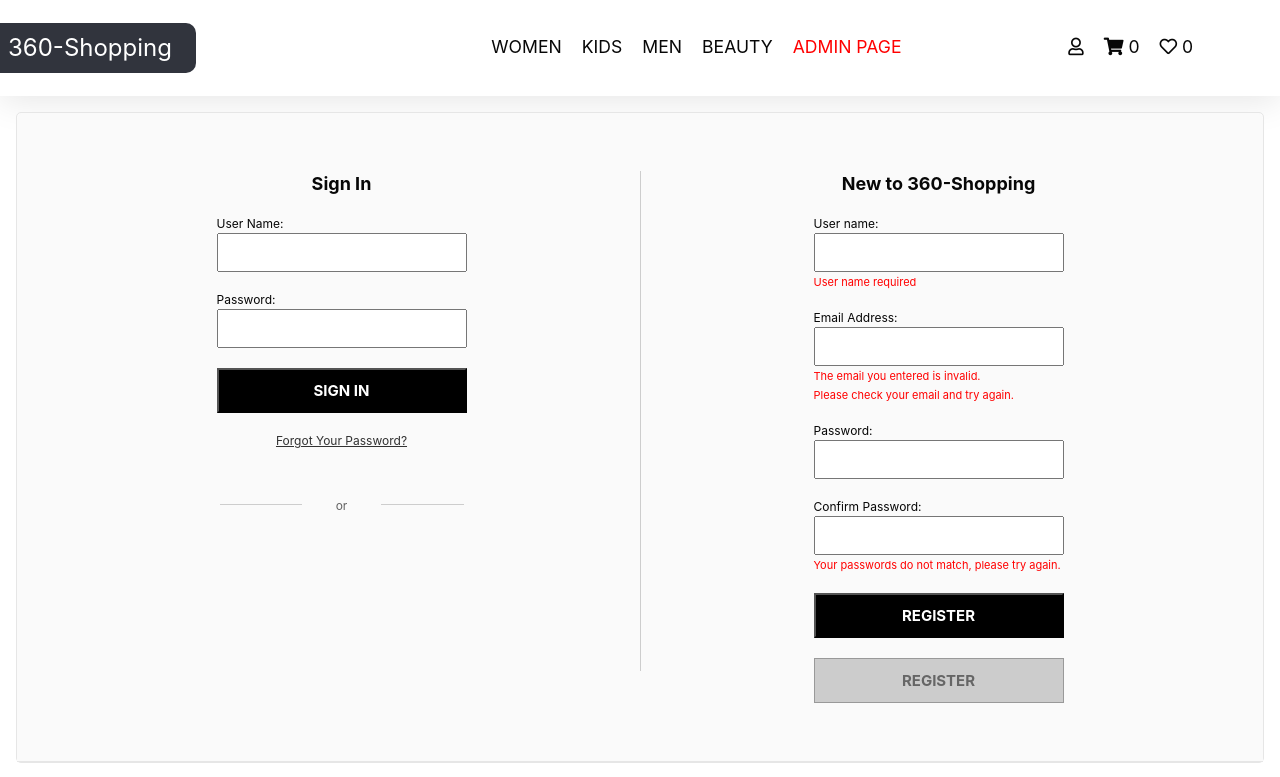
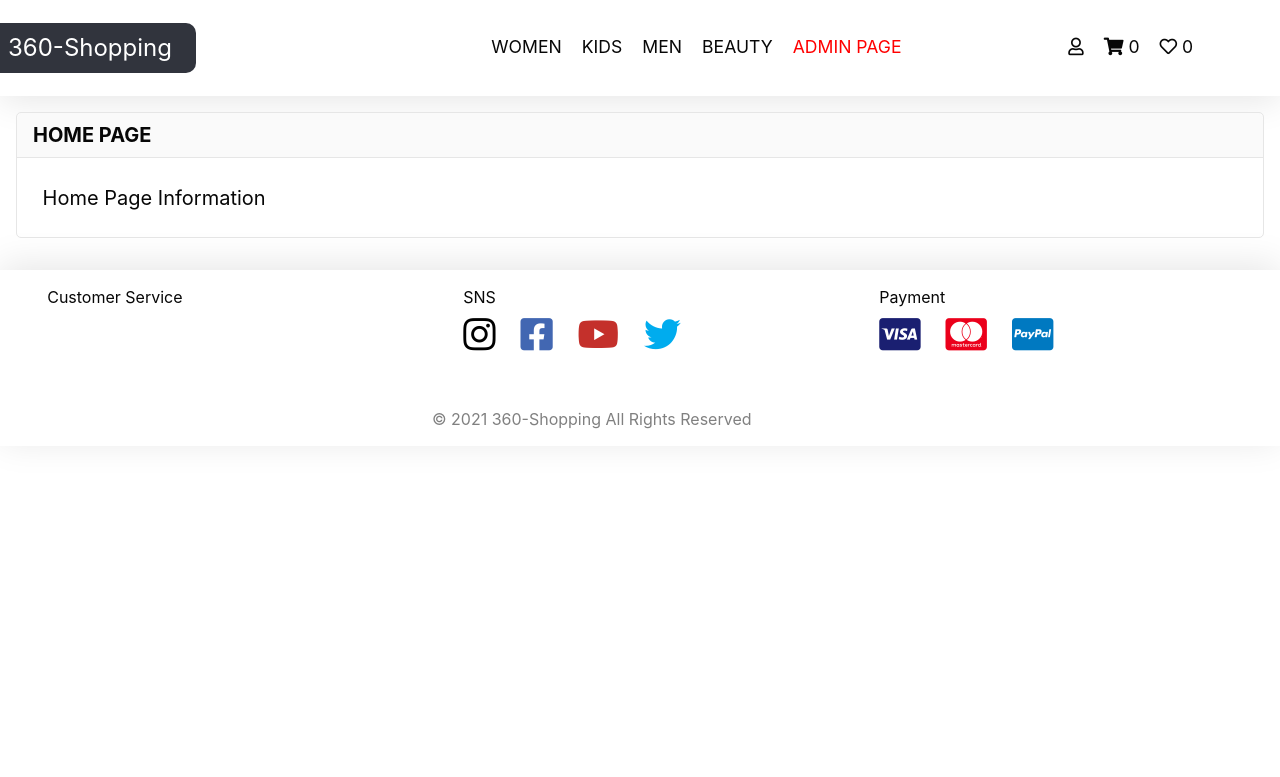
Before and after one commit to LeeJung-AWS/360-shopping, a React (Create React App) app in the folder frontend/: page / in a window 1280 px wide. Shown: the top 777 px of the page. Built offline with nearby package versions, Linux system fonts and the light colour scheme.

Commit message:
Modified component structure

```diff
--- a/frontend/src/components/Navbar/index.tsx
+++ b/frontend/src/components/Navbar/index.tsx
@@ -68,7 +68,7 @@ const Navbar: React.FC = () => {
                         <Link to="#">My Orders</Link>
                         <Link to="#">My Message</Link>
                         <Link to="#">Recently Viewed</Link>
-                        <Link to="/sign">Sign In / Register</Link>
+                        <Link to="/signForm">Sign In / Register</Link>
                     </div>
                 </li>
                 <li className='dropdown'>
--- a/frontend/src/components/SignForm/index.tsx
+++ b/frontend/src/components/SignForm/index.tsx
@@ -9,7 +9,7 @@ const SignForm: React.FC = () => {
         console.log("sign in form")
     }
     return(<>
-    <div className="card">
+    <section className="card">
         <div className="card-header">
             <div className="signIn-register">
                 <div className="signIn-register-left">
@@ -68,7 +68,7 @@ const SignForm: React.FC = () => {
                 </div>
             </div>
         </div>
-    </div>
+    </section>
 </>)}
 
 export default SignForm;
--- a/frontend/src/pages/HomePage.tsx
+++ b/frontend/src/pages/HomePage.tsx
@@ -11,11 +11,10 @@ import SignForm from "../components/SignForm";
 const HomePage: React.FC = () => {
 
     return(<Router>
+        <Navbar />
+        <main className="row">
             <Switch>
                 <Route exact path="/">
-                <Navbar />
-                <SignForm />
-                <main className="row">
                         <section className="card">
                             <div className="card-header">
                                 <h4>HOME PAGE</h4>
@@ -24,11 +23,9 @@ const HomePage: React.FC = () => {
                                 <p>Home Page Information</p>
                             </div>
                         </section>
-                </main>
-                <Footer />
                 </Route>
-            <Route exact path="/login">
-                <p>login</p>
+                <Route exact path="/signForm">
+                    <SignForm />
                 </Route>
                 <Route exact path="/contact">
                     <p>contact</p>
@@ -37,6 +34,8 @@ const HomePage: React.FC = () => {
                     <AdminPage />
                 </Route>
             </Switch>
+        </main>
+        <Footer />
     </Router>)
 
 }
```
Lines whose indentation alone changed are shown as unchanged.
